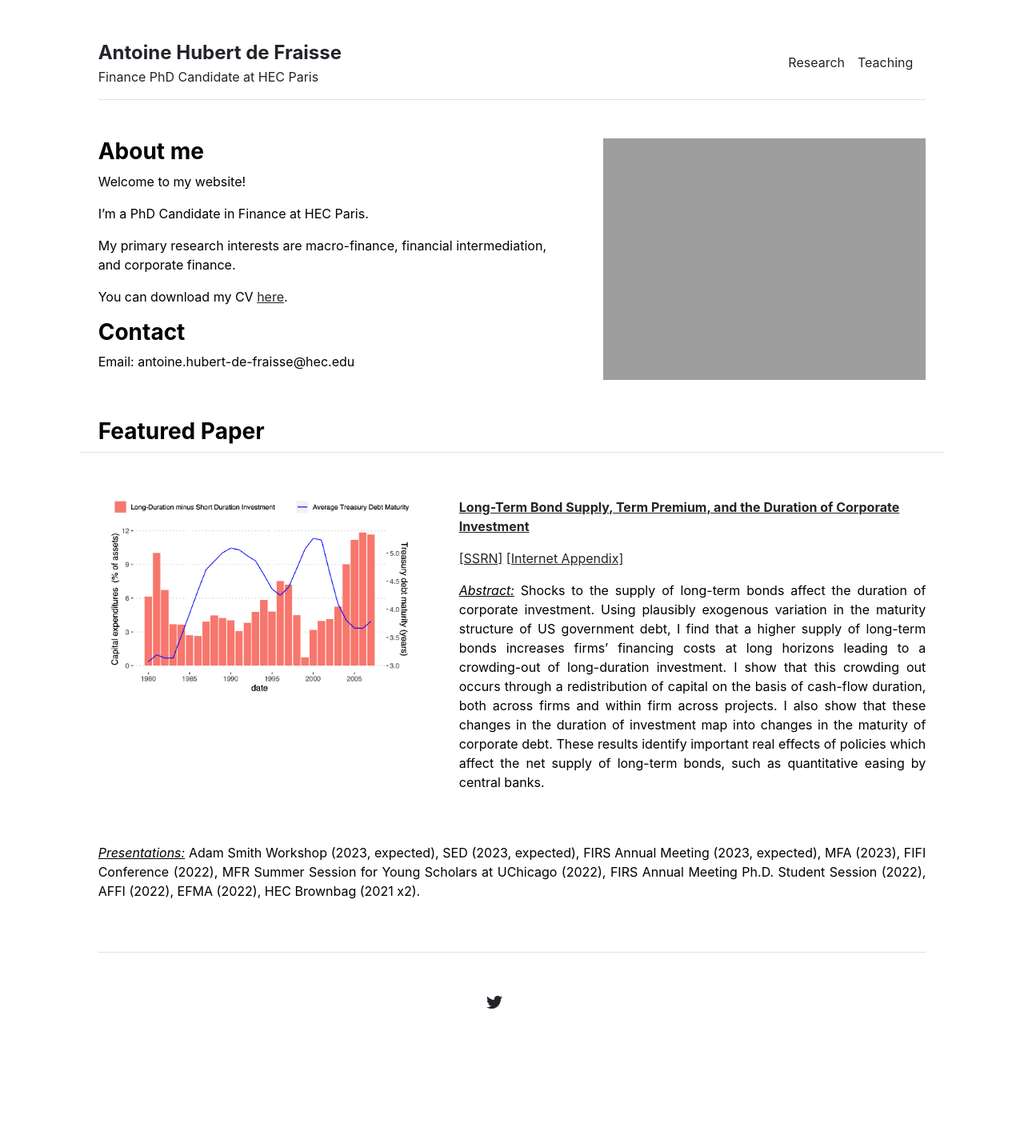
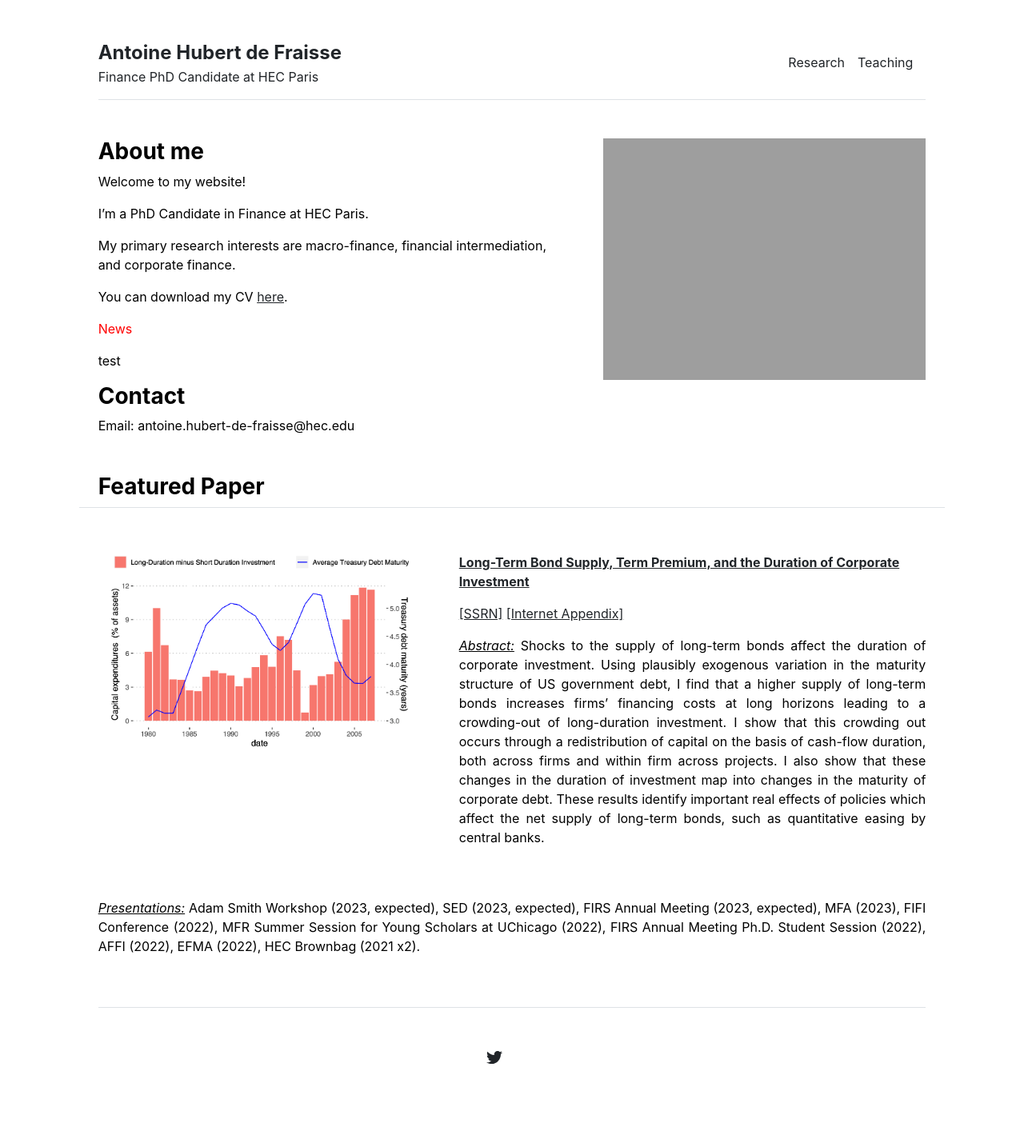
Before and after one commit to antoinehubertdefraisse/antoinehubertdefraisse.github.io, a Jekyll site: the page built from index.md, in a window 1280 px wide. Shown: the whole page at 80% size. Built offline with Jekyll 4.4.1, drawn with Linux system fonts in a browser that asks for light colours; before the commit the page ends 1365 px from its top, so only the background shows below that.

Commit message:
Update home.html

```diff
--- a/_layouts/home.html
+++ b/_layouts/home.html
@@ -9,7 +9,9 @@ layout: default
     I’m a PhD Candidate in Finance at HEC Paris.  <p></p>
     My primary research interests are macro-finance, financial intermediation, and corporate finance. <p></p>
     You can download my CV <a href="http://antoinehubertdefraisse.github.io/pdf/cv_new.pdf" target="_blank">here</a>.
-	   <p></p> <p></p>
+	   <p></p>
+	    <p style="color:#FF0000";>News</p> test
+	  <p></p>
     <h3 class="fw-bold">Contact</h3>
     Email: antoine.hubert-de-fraisse@hec.edu
   </div>
```
